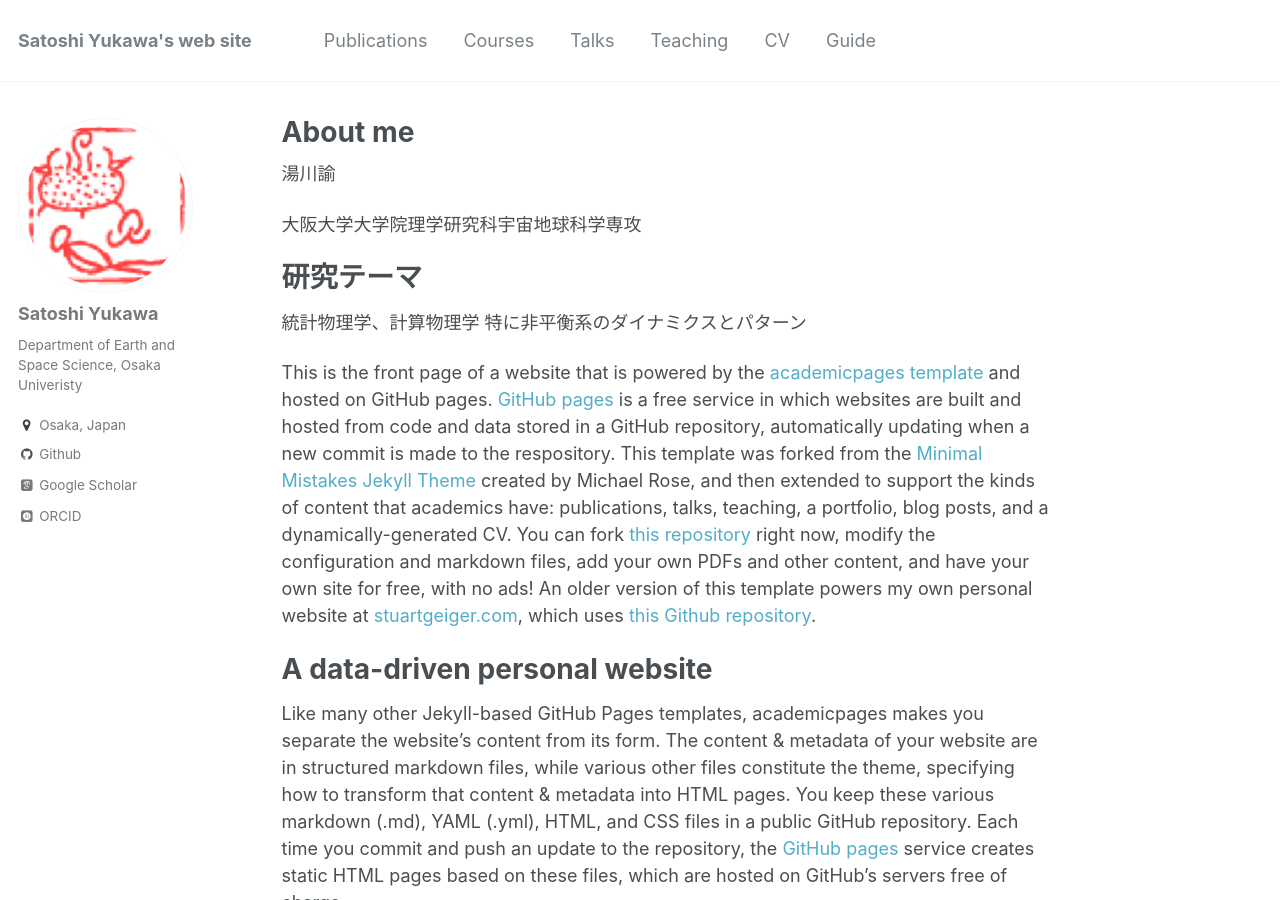
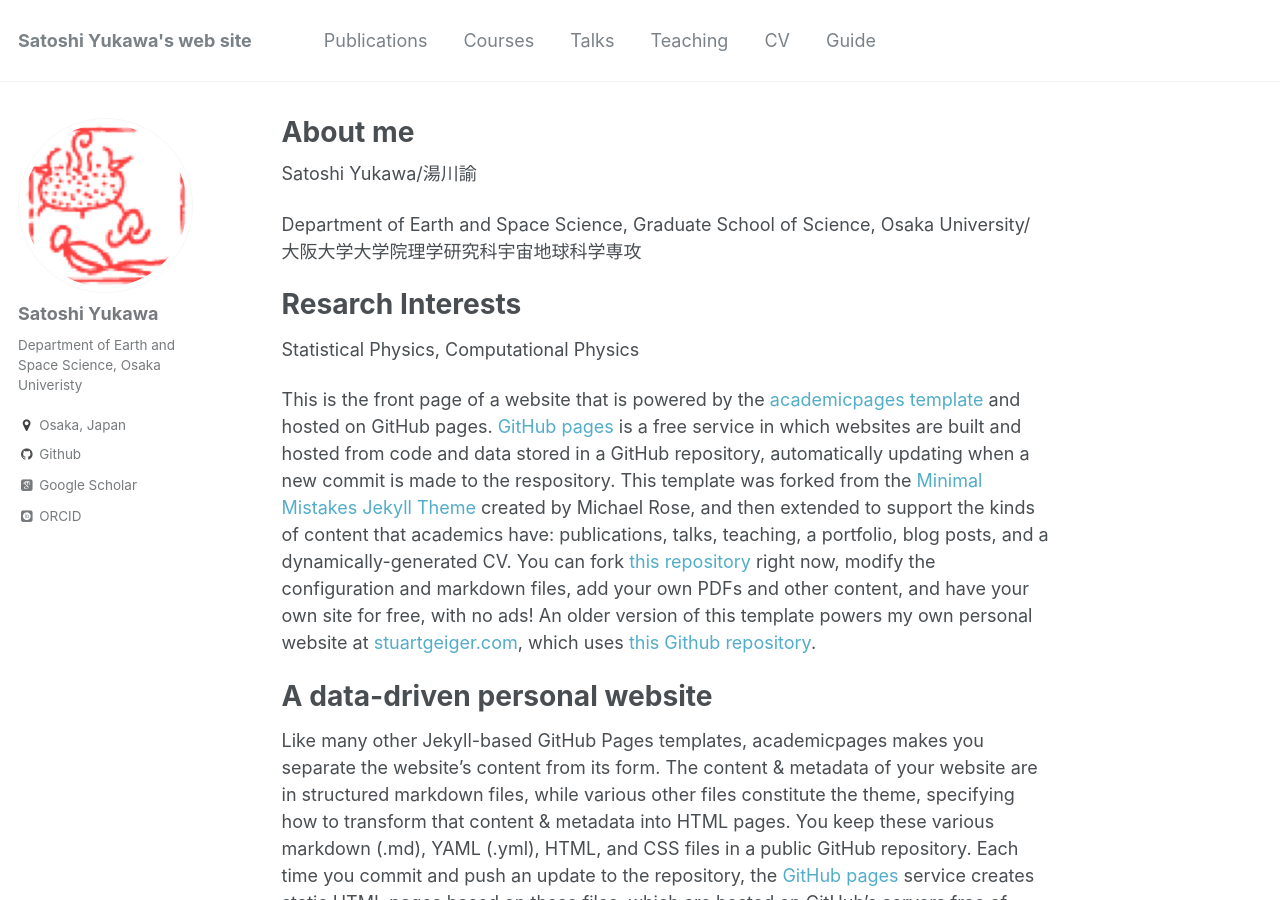
Before and after one commit to stsykw/stsykw.github.io, a Jekyll site: the page built from _pages/about.md, in a window 1280 px wide and 900 px high. Built offline with Jekyll 4.4.1, drawn with Linux system fonts in a browser that asks for light colours; some web fonts are replaced.

Commit message:
update contents

```diff
--- a/_pages/about.md
+++ b/_pages/about.md
@@ -8,15 +8,16 @@ redirect_from:
   - /about.html
 ---
 
-湯川諭
+Satoshi Yukawa/湯川諭
 
+Department of Earth and Space Science, Graduate School of Science, Osaka University/
 大阪大学大学院理学研究科宇宙地球科学専攻
 
+Resarch Interests
+=====
+Statistical Physics, Computational Physics
 
-研究テーマ
-=====
-統計物理学、計算物理学
-特に非平衡系のダイナミクスとパターン
+
 
 
 This is the front page of a website that is powered by the [academicpages template](https://github.com/academicpages/academicpages.github.io) and hosted on GitHub pages. [GitHub pages](https://pages.github.com) is a free service in which websites are built and hosted from code and data stored in a GitHub repository, automatically updating when a new commit is made to the respository. This template was forked from the [Minimal Mistakes Jekyll Theme](https://mmistakes.github.io/minimal-mistakes/) created by Michael Rose, and then extended to support the kinds of content that academics have: publications, talks, teaching, a portfolio, blog posts, and a dynamically-generated CV. You can fork [this repository](https://github.com/academicpages/academicpages.github.io) right now, modify the configuration and markdown files, add your own PDFs and other content, and have your own site for free, with no ads! An older version of this template powers my own personal website at [stuartgeiger.com](http://stuartgeiger.com), which uses [this Github repository](https://github.com/staeiou/staeiou.github.io).
```
